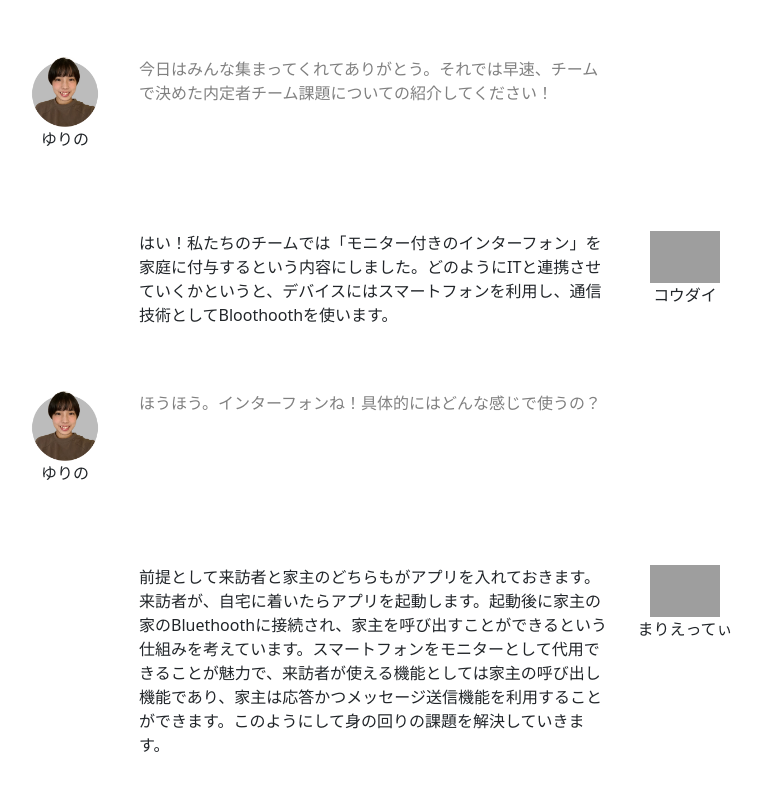
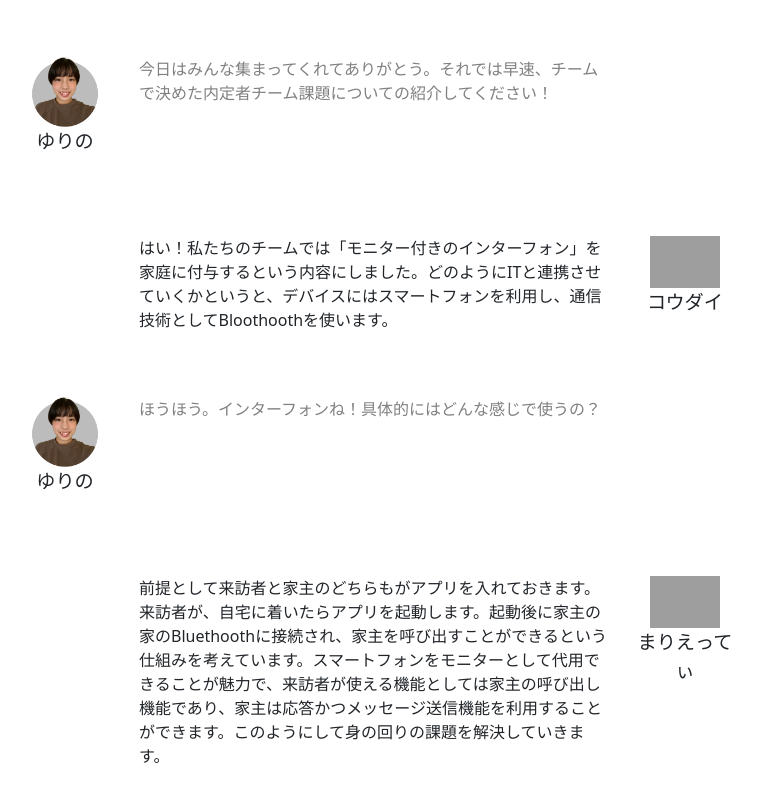
Before and after one commit to maikawaoka/Team21, a plain HTML site: page team/team01.html in a window 1280 px wide. Shown: the part 1720-2520 px from the top of the page, without its empty margins (265-1027 px from the left). Drawn offline with nearby package versions, Linux system fonts and the light colour scheme; grey boxes are pictures that could not be loaded.

Commit message:
チーム詳細文字サイズ調整

```diff
--- a/css/style.css
+++ b/css/style.css
@@ -898,6 +898,9 @@ dd.count-bl {
   text-align: center;
 }
 
+.img-text-center p{
+  font-size: 1.5vw;
+}
 /******************************************************************************
   header
 *******************************************************************************/
```
